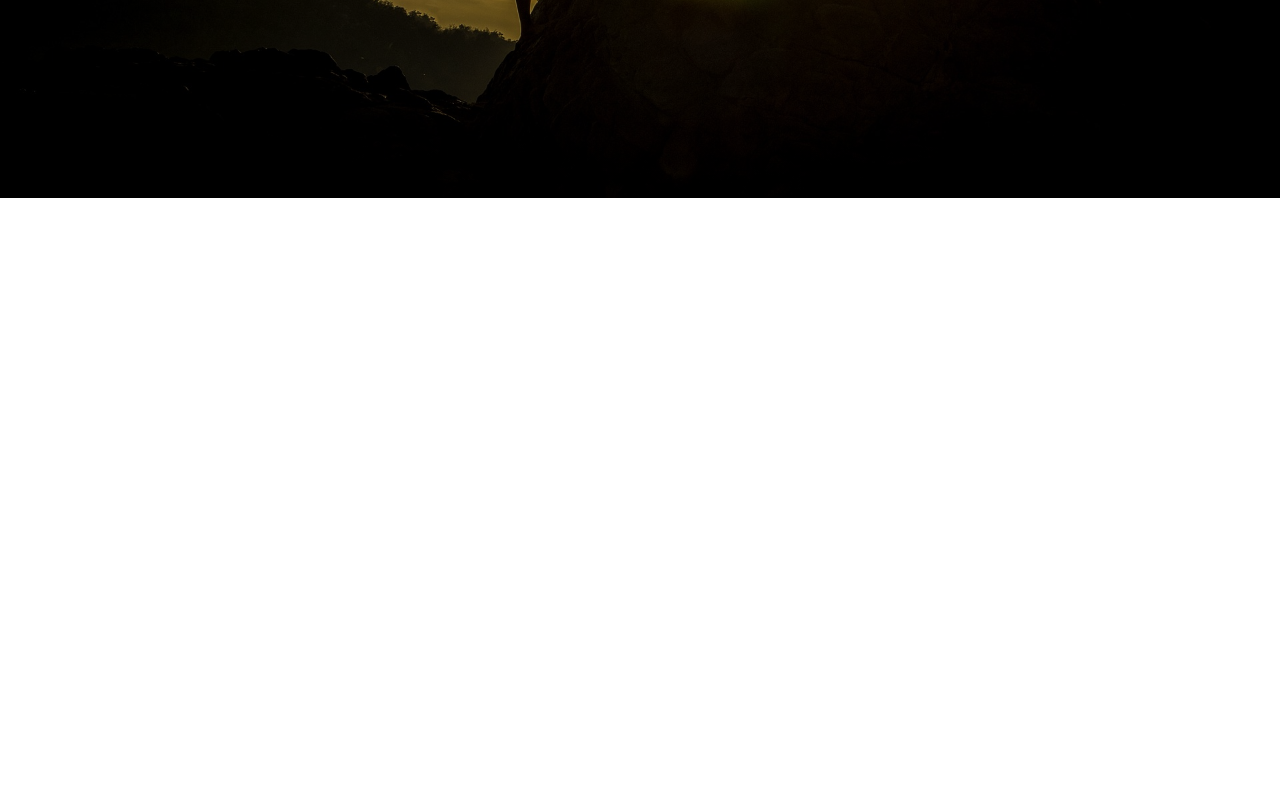
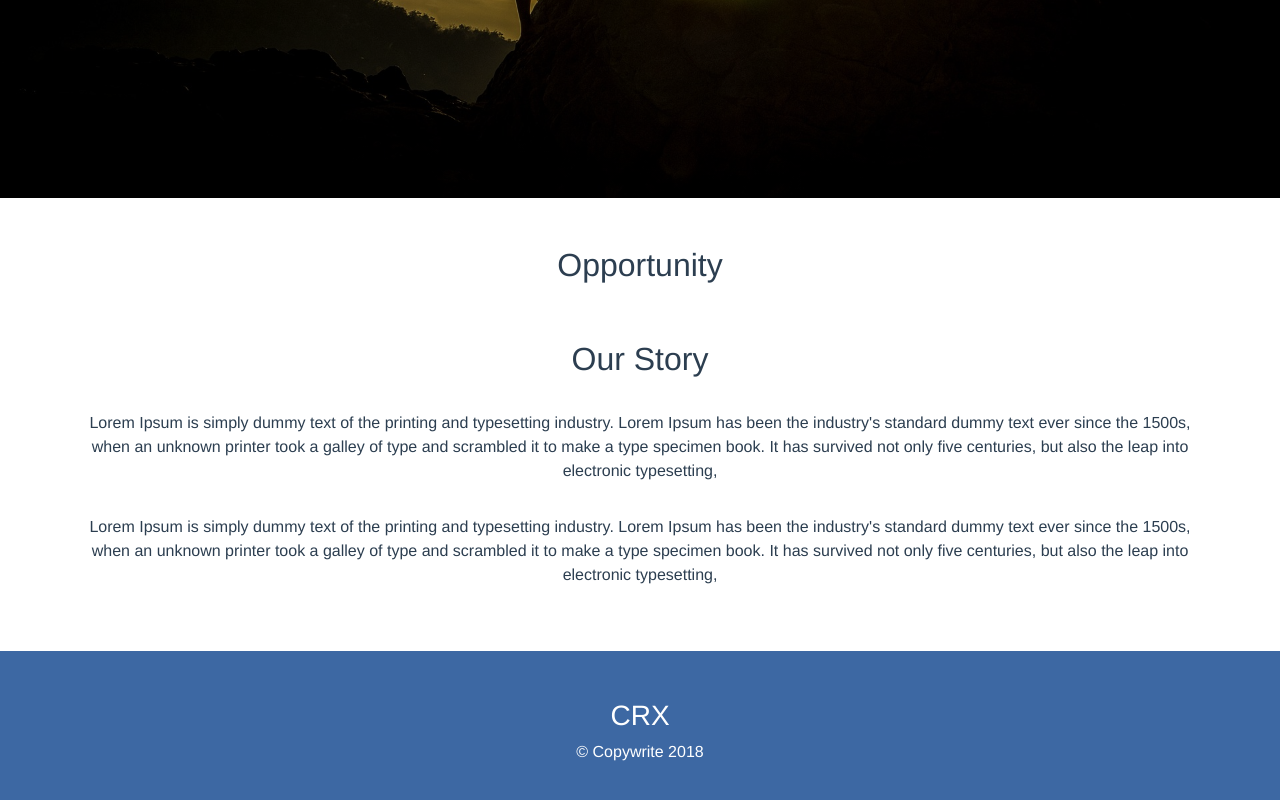
Before and after one commit to chris8grant/crxsolutions, a Vue app: page / in a window 1280 px wide. Shown: the part 498-1298 px from the top of the page. Before the commit the page ends 800 px from the top, so only its background shows below. Built offline with nearby package versions, Linux system fonts and the light colour scheme.

Commit message:
created footer, styled nav, jumbotron, and main page

```diff
--- a/src/App.vue
+++ b/src/App.vue
@@ -3,6 +3,7 @@
     <Navbar/>
     <Jumbotron/>
     <HelloWorld/>
+    <Footer/>
   </div>
 </template>
 
@@ -11,6 +12,7 @@
 import HelloWorld from './components/HelloWorld';
 import Navbar from './components/Navbar';
 import Jumbotron from './components/Jumbotron';
+import Footer from './components/Footer';
 
 export default {
   name: 'App',
@@ -18,6 +20,7 @@ export default {
     Navbar,
     Jumbotron,
     HelloWorld,
+    Footer,
   },
 };
 </script>
--- /dev/null
+++ b/src/components/Footer.vue
@@ -0,0 +1,26 @@
+<template>
+  <footer class="pt-5 pb-5">
+    <h3 class="text-white">CRX</h3>
+    <div class="row">
+      <div class="col text-white"> &copy; Copywrite {{ year }} </div>
+    </div>
+  </footer>
+</template>
+<script>
+export default {
+  name: 'Footer',
+  data() {
+    return {
+      year: '',
+    };
+  },
+  created() {
+    this.year = new Date().getFullYear();
+  },
+};
+</script>
+<style scoped>
+footer {
+  background: #3D68A3;
+}
+</style>
--- a/src/components/HelloWorld.vue
+++ b/src/components/HelloWorld.vue
@@ -1,8 +1,24 @@
 <template>
-  <div class="main">
-    <div class="hero-img">
+  <main data-spy="scroll" data-target="#navbar" data-offset="0">
+    <div class="container" id="borrowers">
+      <h2 class="pt-5">Opportunity</h2>
     </div>
-  </div>
+    <div class="container-fluid" id="about">
+      <div class="container pb-5 pt-5">
+        <h2 class="t">Our Story</h2>
+        <p class="pt-4">Lorem Ipsum is simply dummy text of the printing and typesetting industry.
+          Lorem Ipsum has been the industry's standard dummy text ever since the 1500s,
+          when an unknown printer took a galley of type and scrambled it to make a type specimen book.
+          It has survived not only five centuries, but also the leap into electronic typesetting,
+        </p>
+        <p class=" pt-3">Lorem Ipsum is simply dummy text of the printing and typesetting industry.
+          Lorem Ipsum has been the industry's standard dummy text ever since the 1500s,
+          when an unknown printer took a galley of type and scrambled it to make a type specimen book.
+          It has survived not only five centuries, but also the leap into electronic typesetting,
+        </p>
+      </div>
+    </div>
+  </main>
 </template>
 
 <script>
@@ -14,6 +30,8 @@ export default {
 
 <!-- Add "scoped" attribute to limit CSS to this component only -->
 <style scoped>
-
+/* #about {
+  background: #3D68A3;
+} */
 
 </style>
--- a/src/components/Jumbotron.vue
+++ b/src/components/Jumbotron.vue
@@ -15,6 +15,7 @@ export default {
 };
 </script>
 <style scoped>
+
 .jumbotron {
   display: flex;
   align-content: center;
--- a/src/components/Navbar.vue
+++ b/src/components/Navbar.vue
@@ -1,5 +1,5 @@
 <template>
-<nav class="navbar navbar-expand-lg navbar-light bg-light">
+<nav class="navbar navbar-expand-lg navbar-light bg-light" id="navbar">
   <a class="navbar-brand" href="#">CRX</a>
   <button
     class="navbar-toggler"
@@ -17,13 +17,13 @@
         <a class="nav-link" href="#"> <span class="sr-only">(current)</span></a>
       </li>
       <li class="nav-item">
-        <a class="nav-link" href="#">Borrowers</a>
+        <a class="nav-link" href="#borrowers">Borrowers</a>
       </li>
       <li class="nav-item">
         <a class="nav-link" href="#">Lenders</a>
       </li>
       <li class="nav-item">
-        <a class="nav-link" href="#">About</a>
+        <a class="nav-link" href="#about">About</a>
       </li>
       <li class="nav-item">
         <a class="nav-link" href="#">Contact</a>
```
Also changed, not shown: .eslintrc.js.
